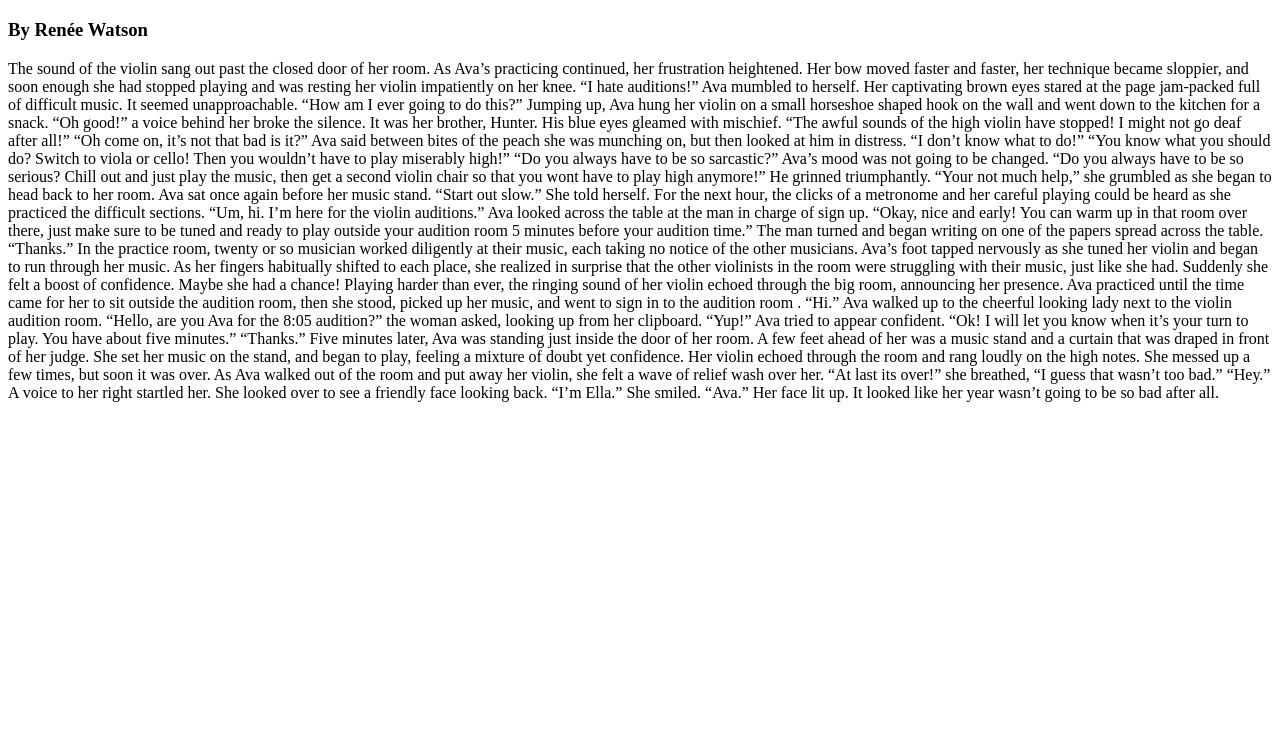
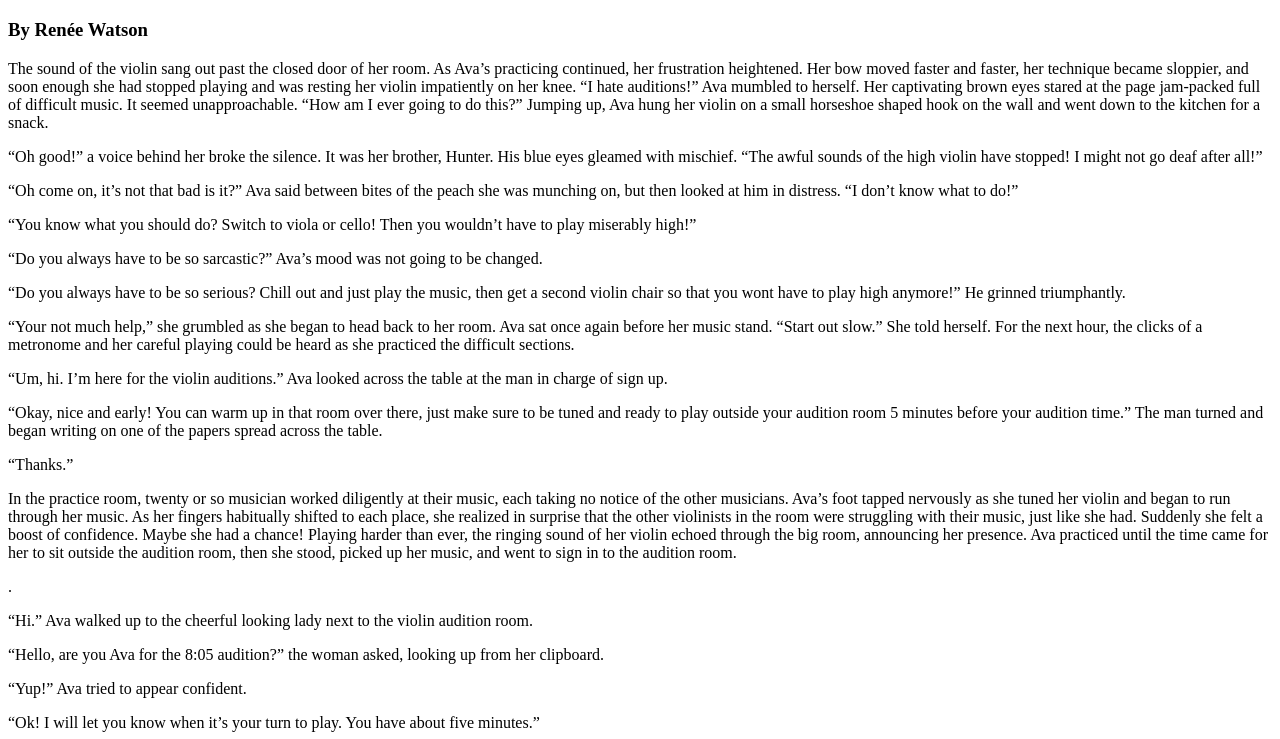
Before and after one commit to hawiianbird/hawiianbird.github.io, a plain HTML site: page index.html in a window 1280 px wide. Shown: the part 61-800 px from the top of the page. Drawn offline with Linux system fonts and the light colour scheme.

Commit message:
Update index.html

```diff
--- a/index.html
+++ b/index.html
@@ -10,49 +10,30 @@
 	<h1>Auditions</h1>
 	<h3>By Renée Watson</h3>
 
-	The sound of the violin sang out past the closed door of her room. As Ava’s practicing continued, her frustration heightened. Her bow moved faster and faster, her technique became sloppier, and soon enough she had stopped playing and was resting her violin impatiently on her knee. “I hate auditions!” Ava mumbled to herself. Her captivating brown eyes stared at the page jam-packed full of difficult music. It seemed unapproachable. “How am I ever going to do this?” Jumping up, Ava hung her violin on a small horseshoe shaped hook on the wall and went down to the kitchen for a snack.
-
-“Oh good!” a voice behind her broke the silence. It was her brother, Hunter. His blue eyes gleamed with mischief. “The awful sounds of the high violin have stopped! I might not go deaf after all!”
-
-“Oh come on, it’s not that bad is it?” Ava said between bites of the peach she was munching on, but then looked at him in distress. “I don’t know what to do!”
-
-“You know what you should do? Switch to viola or cello! Then you wouldn’t have to play miserably high!”
-
-“Do you always have to be so sarcastic?” Ava’s mood was not going to be changed.
-
-“Do you always have to be so serious? Chill out and just play the music, then get a second violin chair so that you wont have to play high anymore!” He grinned triumphantly.
-
-“Your not much help,” she grumbled as she began to head back to her room. Ava sat once again before her music stand. “Start out slow.” She told herself. For the next hour, the clicks of a metronome and her careful playing could be heard as she practiced the difficult sections.
+	<p>The sound of the violin sang out past the closed door of her room. As Ava’s practicing continued, her frustration heightened. Her bow moved faster and faster, her technique became sloppier, and soon enough she had stopped playing and was resting her violin impatiently on her knee. “I hate auditions!” Ava mumbled to herself. Her captivating brown eyes stared at the page jam-packed full of difficult music. It seemed unapproachable. “How am I ever going to do this?” Jumping up, Ava hung her violin on a small horseshoe shaped hook on the wall and went down to the kitchen for a snack.</p>
+<p> “Oh good!” a voice behind her broke the silence. It was her brother, Hunter. His blue eyes gleamed with mischief. “The awful sounds of the high violin have stopped! I might not go deaf after all!” </p>
+<p>“Oh come on, it’s not that bad is it?” Ava said between bites of the peach she was munching on, but then looked at him in distress. “I don’t know what to do!” </p>
+<p>“You know what you should do? Switch to viola or cello! Then you wouldn’t have to play miserably high!” </p>
+<p>“Do you always have to be so sarcastic?” Ava’s mood was not going to be changed. </p>
+<p>“Do you always have to be so serious? Chill out and just play the music, then get a second violin chair so that you wont have to play high anymore!” He grinned triumphantly. </p>
+<p>“Your not much help,” she grumbled as she began to head back to her room. Ava sat once again before her music stand. “Start out slow.” She told herself. For the next hour, the clicks of a metronome and her careful playing could be heard as she practiced the difficult sections. </p>
 
 
 
 
-
- “Um, hi. I’m here for the violin auditions.” Ava looked across the table at the man in charge of sign up.
-
-“Okay, nice and early! You can warm up in that room over there, just make sure to be tuned and ready to play outside your audition room 5 minutes before your audition time.” The man turned and began writing on one of the papers spread across the table.
-
-“Thanks.”
-
-In the practice room, twenty or so musician worked diligently at their music, each taking no notice of the other musicians. Ava’s foot tapped nervously as she tuned her violin and began to run through her music. As her fingers habitually shifted to each place, she realized in surprise that the other violinists in the room were struggling with their music, just like she had. Suddenly she felt a boost of confidence. Maybe she had a chance! Playing harder than ever, the ringing sound of her violin echoed through the big room, announcing her presence. Ava practiced until the time came for her to sit outside the audition room, then she stood, picked up her music, and went to sign in to the audition room
-.
-“Hi.” Ava walked up to the cheerful looking lady next to the violin audition room.
-
-“Hello, are you Ava for the 8:05 audition?” the woman asked, looking up from her clipboard.
-
-“Yup!” Ava tried to appear confident.
-
-“Ok! I will let you know when it’s your turn to play. You have about five minutes.”
-
-“Thanks.”
-
-Five minutes later, Ava was standing just inside the door of her room. A few feet ahead of her was a music stand and a curtain that was draped in front of her judge. She set her music on the stand, and began to play, feeling a mixture of doubt yet confidence. Her violin echoed through the room and rang loudly on the high notes. She messed up a few times, but soon it was over.
-
-As Ava walked out of the room and put away her violin, she felt a wave of relief wash over her. “At last its over!” she breathed, “I guess that wasn’t too bad.”
-
-“Hey.” A voice to her right startled her. She looked over to see a friendly face looking back. “I’m Ella.”  She smiled.
-
-“Ava.” Her face lit up.  It looked like her year wasn’t going to be so bad after all.
+ <p>“Um, hi. I’m here for the violin auditions.” Ava looked across the table at the man in charge of sign up. </p>
+<p>“Okay, nice and early! You can warm up in that room over there, just make sure to be tuned and ready to play outside your audition room 5 minutes before your audition time.” The man turned and began writing on one of the papers spread across the table. </p>
+<p>“Thanks.”</p>
+<p>In the practice room, twenty or so musician worked diligently at their music, each taking no notice of the other musicians. Ava’s foot tapped nervously as she tuned her violin and began to run through her music. As her fingers habitually shifted to each place, she realized in surprise that the other violinists in the room were struggling with their music, just like she had. Suddenly she felt a boost of confidence. Maybe she had a chance! Playing harder than ever, the ringing sound of her violin echoed through the big room, announcing her presence. Ava practiced until the time came for her to sit outside the audition room, then she stood, picked up her music, and went to sign in to the audition room.</p>.
+<p>“Hi.” Ava walked up to the cheerful looking lady next to the violin audition room. </p>
+<p>“Hello, are you Ava for the 8:05 audition?” the woman asked, looking up from her clipboard. </p>
+<p>“Yup!” Ava tried to appear confident. </p>
+<p>“Ok! I will let you know when it’s your turn to play. You have about five minutes.” </p>
+<p>“Thanks.” </p>
+<p>Five minutes later, Ava was standing just inside the door of her room. A few feet ahead of her was a music stand and a curtain that was draped in front of her judge. She set her music on the stand, and began to play, feeling a mixture of doubt yet confidence. Her violin echoed through the room and rang loudly on the high notes. She messed up a few times, but soon it was over. </p>
+<p>As Ava walked out of the room and put away her violin, she felt a wave of relief wash over her. “At last its over!” she breathed, “I guess that wasn’t too bad.” </p>
+<p>“Hey.” A voice to her right startled her. She looked over to see a friendly face looking back. “I’m Ella.”  She smiled. </p>
+<p>“Ava.” Her face lit up.  It looked like her year wasn’t going to be so bad after all. </p>
 
 
 	</body>
```
